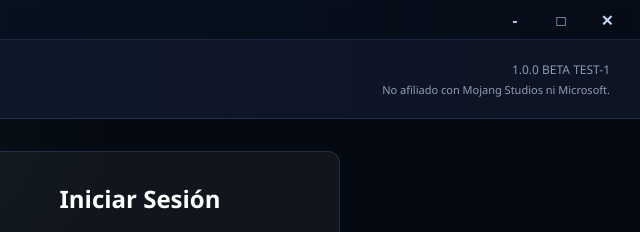
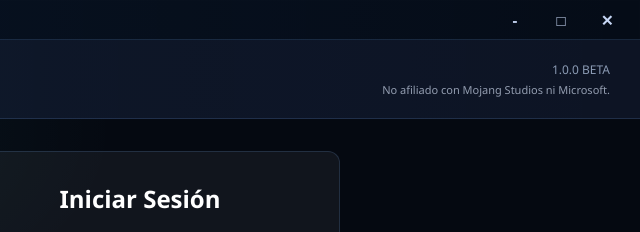
Before and after one commit to Devitt01/Xeno-Launcher, an Electron app: page index.html in a window 1280 px wide. Shown: the top 232 px of the page, 640-1280 px from the left. Drawn offline with Linux system fonts and the light colour scheme; no server answers.

Commit message:
Initial commit

```diff
--- a/index.html
+++ b/index.html
@@ -541,7 +541,7 @@
             <div class="view-header">
                 <div class="view-title" id="page-title">Bienvenido a <b>Xeno</b></div>
                 <div class="header-meta">
-                    <div class="header-version">1.0.0 BETA TEST-1</div>
+                    <div class="header-version">1.0.0 BETA</div>
                     <div class="header-disclaimer">No afiliado con Mojang Studios ni Microsoft.</div>
                 </div>
             </div>
```
